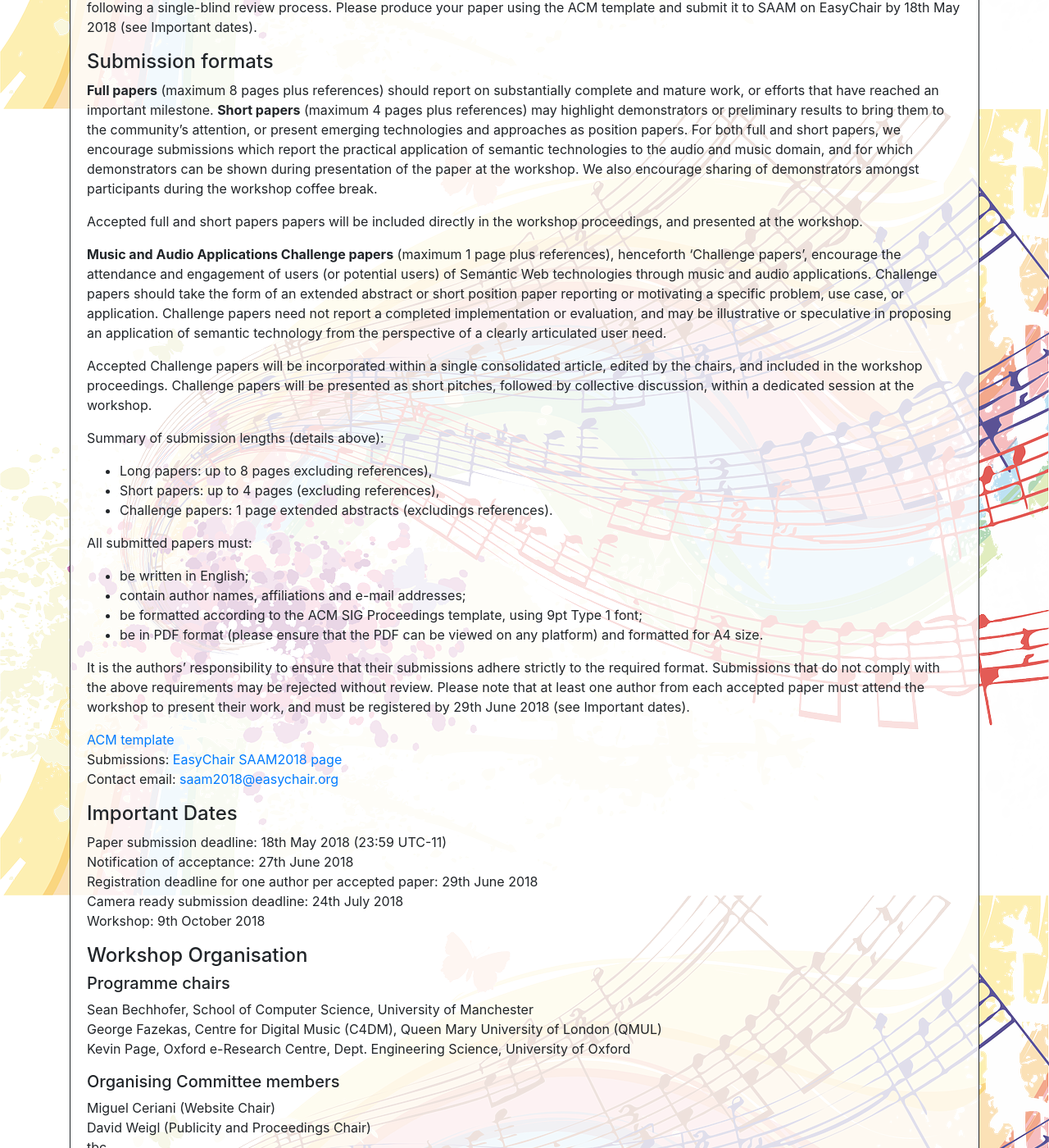
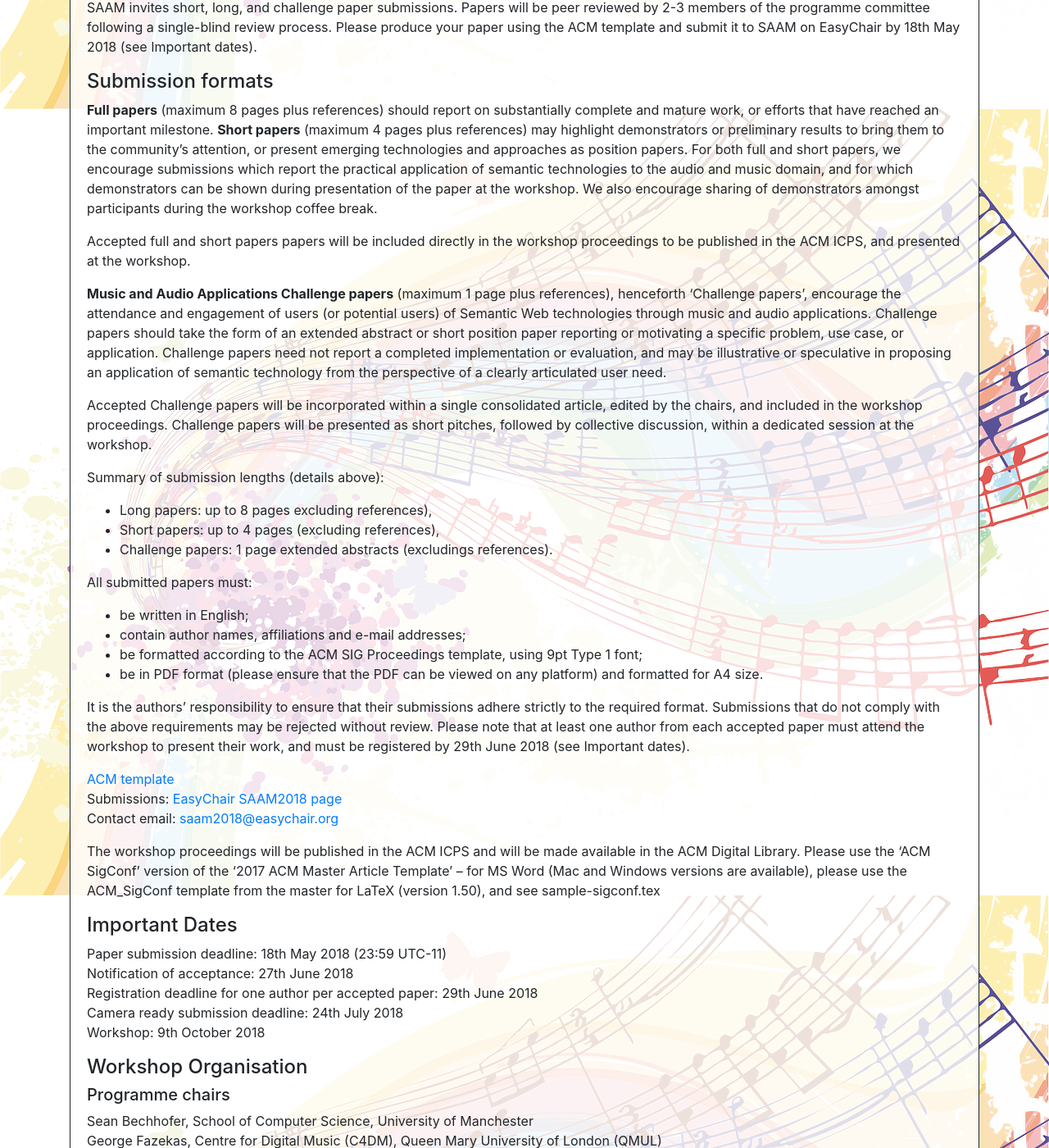
Before and after one commit to AudioCommons/SAAM2018-Website, a Jekyll site: the page built from call.md, in a window 1280 px wide and 1400 px high, scrolled down 1785 px. Shown: the whole window at 82% size. Built offline with Jekyll 4.4.1, drawn with Linux system fonts in a browser that asks for light colours; nearby versions of some CDN libraries; some of the changed text lies outside the part shown.

Commit message:
Add info on ACM ICPS publishing

```diff
--- a/call.md
+++ b/call.md
@@ -14,6 +14,7 @@ SAAM is a venue for dissemination and discussion, identifying intersections in t
 __Submission deadline: 18 May, 2018  (23:59 UTC-11)__ (see [IMPORTANT DATES](#important-dates))
 Submissions via: [EasyChair SAAM2018 page](https://www.easychair.org/conferences/?conf=saam2018)
 Contact: [saam2018@easychair.org](mailto:saam2018@easychair.org)
+The workshop proceedings will be made available in the ACM Digital Library.
 
 #### Background and Objectives
 Music provides a fascinating and challenging field for the application of Semantic Web technologies. Music is culture. Yet as knowledge, music takes fundamentally different forms: as digital audio waveforms recording a performance (e.g. MP3); symbolic notation prescribing a work (scores, Music Encoding Initiative); instructions for synthesising or manipulating sounds (MIDI, Digital Audio Workstations); catalogues of performance or thematic aggregations (playlists, setlists); psychological responses to listening; and as an experienced and interpretable art form. How can these heterogeneous structures be linked to each other? To what end? How do we study these materials? Can computational and knowledge management analyses yield insight within and across musics? Semantic Web technologies have been applied to these challenges -- across industry, memory institutions and academia -- but with results reported to conferences representing the communities of different disciplines of musical study.
@@ -63,7 +64,8 @@ SAAM invites short, long, and challenge paper submissions. Papers will be peer r
 __Full papers__ (maximum 8 pages plus references) should report on substantially complete and mature work, or efforts that have reached an important milestone.
 __Short papers__ (maximum 4 pages plus references) may highlight demonstrators or preliminary results to bring them to the community’s attention, or present emerging technologies and approaches as position papers. For both full and short papers, we encourage submissions which report the practical application of semantic technologies to the audio and music domain, and for which demonstrators can be shown during presentation of the paper at the workshop. We also encourage sharing of demonstrators amongst participants during the workshop coffee break.
 
-Accepted full and short papers papers will be included directly in the workshop proceedings, and presented at the workshop.
+Accepted full and short papers papers will be included directly in the workshop
+proceedings to be published in the ACM ICPS, and presented at the workshop.
 
 __Music and Audio Applications Challenge papers__ (maximum 1 page plus references), henceforth ‘Challenge papers’, encourage the attendance and engagement of users (or potential users) of Semantic Web technologies through music and audio applications. Challenge papers should take the form of an extended abstract or short position paper reporting or motivating a specific problem, use case, or application. Challenge papers need not report a completed implementation or evaluation, and may be illustrative or speculative in proposing an application of semantic technology from the perspective of a clearly articulated user need.
 
@@ -85,6 +87,10 @@ It is the authors’ responsibility to ensure that their submissions adhere stri
 [ACM template](https://www.acm.org/publications/proceedings-template)
 Submissions: [EasyChair SAAM2018 page](https://www.easychair.org/conferences/?conf=saam2018)
 Contact email: [saam2018@easychair.org](mailto:saam2018@easychair.org)
+
+The workshop proceedings will be published in the ACM ICPS and will be made
+available in the ACM Digital Library.
+Please use the ‘ACM SigConf’ version of the ‘2017 ACM Master Article Template’ – for MS Word (Mac and Windows versions are available), please use the ACM_SigConf template from the master for LaTeX (version 1.50), and see sample-sigconf.tex
 
 #### Important Dates
 Paper submission deadline: 18th May 2018 (23:59 UTC-11)
```
